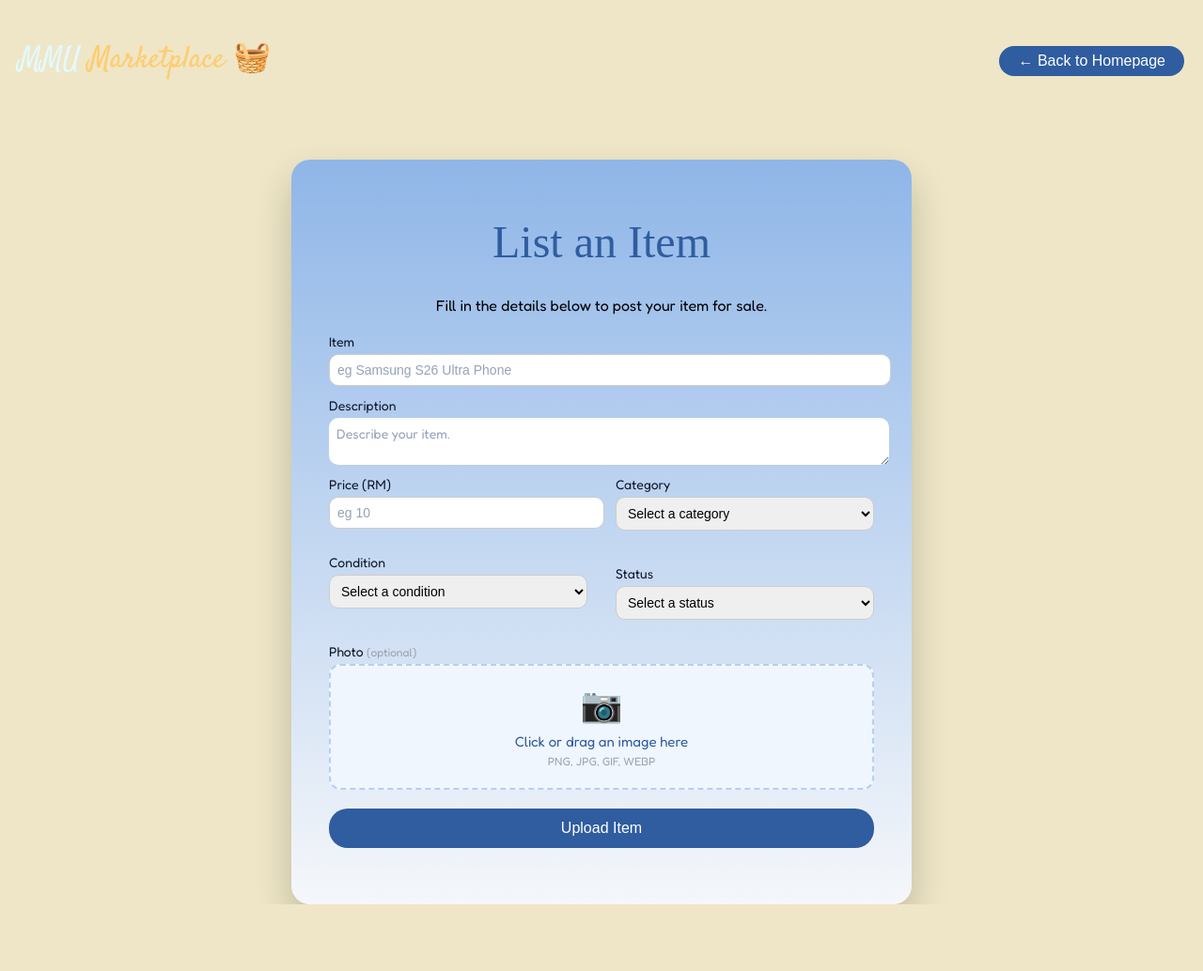
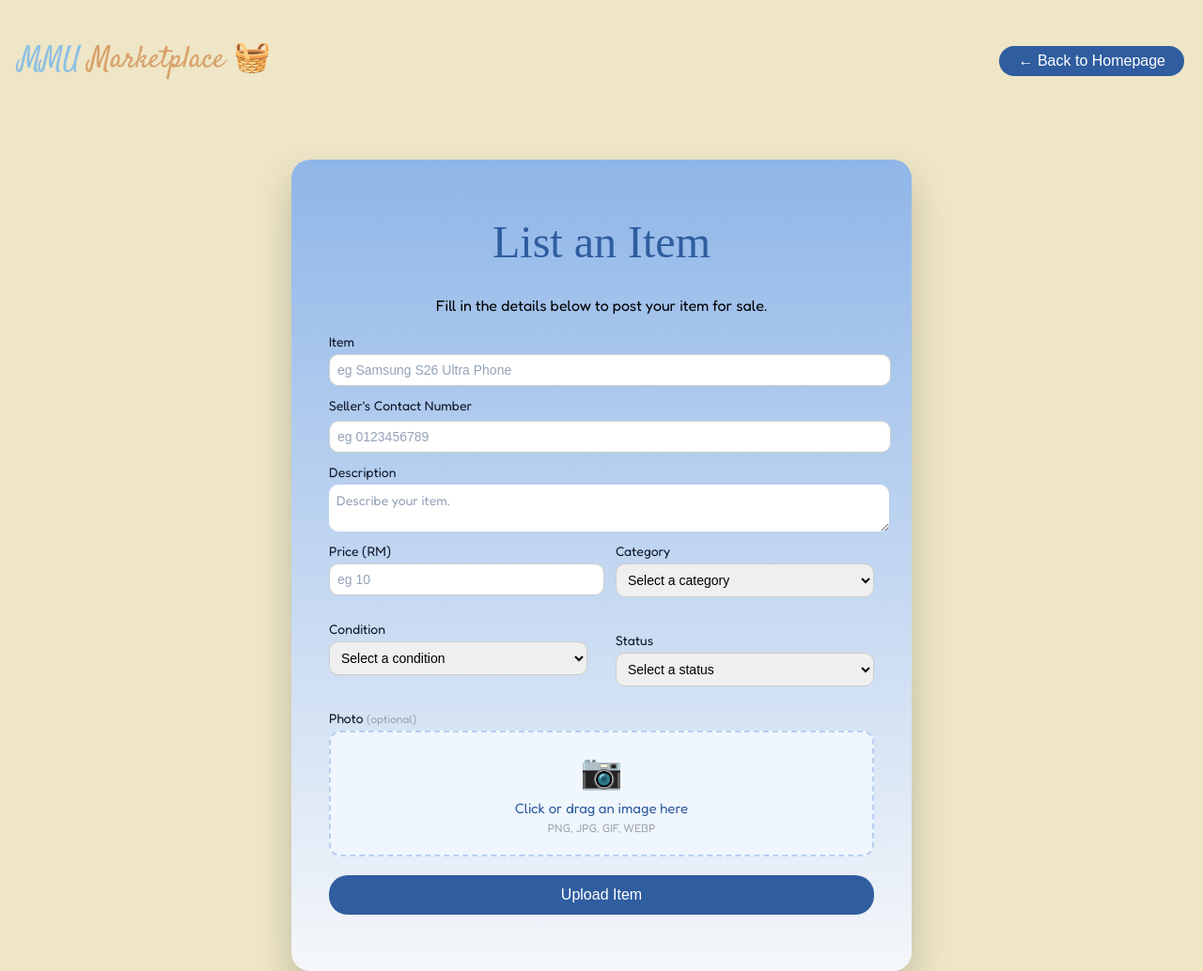
Before and after one commit to S1ngggg/GitExercise-G062-, a Flask app: page /item_form in a window 1280 px wide. Shown: the whole page at 94% size. Before the commit the page ends 963 px from the top, so only its background shows below. Run offline with Flask 3, Linux system fonts and the light colour scheme; data comes from the database, SQL or seed files in the repository; some web fonts are replaced.

Commit message:
update setting

```diff
--- a/app.py
+++ b/app.py
@@ -107,7 +107,6 @@ def create_database():
                    FOREIGN KEY(condition_id) REFERENCES item_condition(id)
                    )
                    """)
-
     # Adding default categories
 
     cursor.execute(
@@ -151,6 +150,8 @@ def create_database():
     if "image" not in item_columns:
         cursor.execute("ALTER TABLE item ADD COLUMN image TEXT")
 
+    if "seller_num" not in item_columns:
+        cursor.execute("ALTER TABLE item ADD COLUMN seller_num TEXT")
     # create user table if does not exist yet
     cursor.execute("""
 
@@ -634,7 +635,7 @@ def profile():
     cursor.execute("SELECT * FROM user WHERE id = ?", (user_id,))
     user = cursor.fetchone()
     column = user
-    filled = sum(1 for f in column if f and str(f).strip()) #count how many column r fill inside user table
+    filled = sum(1 for f in column if f and str(f).strip()!="" and str(f).strip().lower() !="none") #count how many column r fill inside user table
     total = len(column)
     percentage = int((filled/total)*100) #
     cursor.execute(
@@ -672,6 +673,7 @@ def upload_profile():
         connect.commit()
         connect.close()
 
+    flash("Profile image changed successfully!")
     return redirect(url_for('profile'))
 
 @app.route("/setting")
@@ -719,6 +721,7 @@ def upload_setting():
         connect.commit()
         connect.close()
 
+    flash("Profile image changed successfully")
     return redirect(url_for('setting'))
 
 @app.route("/update_info", methods=['POST'])
@@ -744,31 +747,15 @@ def update_info():
     session['role'] = role
     session['gender'] = gender
 
+    flash("Profile updated successfully!")
     return redirect(url_for('setting'))
 
-def get_user_data(user_id):
-    conn = sqlite3.connect('database.db')
-    conn.row_factory = sqlite3.Row #enable the row factory
-    cursor = conn.cursor()
-    cursor.execute("SELECT * FROM user WHERE id=?",(user_id,))
-    user=cursor.fetchone()
-    conn.close()
-
-    if not user:
-        return None
-
-    return{"username":user["username"],
-           "email":user["email"],
-           "address":user["address"],
-           "gender":user["gender"],
-           "role":user["role"],
-           "phone_num":user["phone_num"],
-           "profile_image":user["profile_image"]}
 
 @app.route("/setting_password", methods=["POST"])
 def setting_password():
     user_id=session.get("user_id")
     if not user_id:
+        flash("Please Login!")
         return redirect(url_for("login"))
 
     old_password = request.form.get("old_password")
@@ -780,15 +767,17 @@ def setting_password():
     cursor.execute("SELECT password FROM user WHERE id = ?", (user_id,))
     user = cursor.fetchone()
     if not user:
-        return render_template('setting.html',error=" User not found ")
+        flash("User not found!")
+        return redirect(url_for('setting'))
 
     store_password=user[0]
-    data = get_user_data(user_id)
     if not check_password_hash(store_password,old_password):
-        return render_template('setting.html',error=" Incorrect current password ",**data)
+        flash("Incorrect current password! Please try again!")
+        return redirect(url_for('setting'))
 
     if password_new != confirm_password:
-        return render_template('setting.html',error=" Password do not match ",**data) #send the data that function get from user table and sen saperate so data will not lost
+        flash("Password do not match!")
+        return redirect(url_for('setting')) #send the data that function get from user table and sen saperate so data will not lost
 
     hashed_password = generate_password_hash(password_new)
     cursor.execute("UPDATE user SET password=? WHERE id =?",(hashed_password,user_id))
@@ -797,8 +786,26 @@ def setting_password():
     conn.commit()
     conn.close()
 
-    return render_template('setting.html',success=" Password updated successfully ",**data)
+    flash("Password updated successfully!")
+    return redirect(url_for('setting'))
 
+@app.route("/delete_account", methods=["POST"])
+def delete_account():
+    user_id = session.get("user_id")
+    conn = sqlite3.connect("database.db")
+    cursor = conn.cursor()
+    cursor.execute("PRAGMA table_info(user)")
+    print(cursor.fetchall())
+
+    cursor.execute(
+        "DELETE FROM user WHERE id = ?",(user_id,))
+    conn.commit()
+    conn.close()
+
+    session.clear() #logout
+
+    flash("Account deleted successfully")
+    return redirect(url_for('home'))
 
 @app.route("/logout")
 def logout():
@@ -1096,6 +1103,9 @@ def item_form():
         category = request.form['category']
         status = request.form['status']
         condition = request.form['condition']
+        seller_num = request.form['seller_num']
+
+        seller_num = "60" + seller_num
 
         # Handle image upload
         image_filename = None
@@ -1107,9 +1117,9 @@ def item_form():
                     app.config['UPLOAD_FOLDER'], image_filename))
 
         cursor.execute("""
-                       INSERT INTO item(title, description, category_id, status_id, condition_id, price, image)
-                       VALUES(?,?,?,?,?,?,?)
-                       """, (title, description, category, status, condition, price, image_filename))
+                       INSERT INTO item(title, description, category_id, status_id, condition_id, price, image, seller_num)
+                       VALUES(?,?,?,?,?,?,?,?)
+                       """, (title, description, category, status, condition, price, image_filename, seller_num))
         user_id = session.get("user_id")
         if user_id:
             addactivity(cursor, user_id, "Added item")
@@ -1140,7 +1150,7 @@ def item_detail(item_id):
     cursor.execute("""
         SELECT item.id, item.title, item.description, item.price,
                category.name, status.condition,
-               item_condition.name, item.image
+               item_condition.name, item.image, item.seller_num
         FROM item
         JOIN category ON item.category_id = category.id
         JOIN status ON item.status_id = status.id
@@ -1204,7 +1214,7 @@ def edit_item(item_id):
         return redirect(url_for('item_detail', item_id=item_id))
 
     cursor.execute("""
-        SELECT id, title, description, price, category_id, status_id, condition_id, image
+        SELECT id, title, description, price, category_id, status_id, condition_id, image, seller_num
         FROM item WHERE id = ?
     """, (item_id,))
     item = cursor.fetchone()
--- a/static/css/layout.css
+++ b/static/css/layout.css
@@ -1458,7 +1458,7 @@ select {
 input:focus, select:focus{ /*the border will change when click*/
     outline: none;
     border-color: #2f5d9f;
-    border-width: 2px;
+    border-width: 1.5px;
 }
 
 .save-button{
@@ -1569,18 +1569,33 @@ input:focus, select:focus{ /*the border will change when click*/
     color: white;
 }
 
-.error{
-    color:red;
+.seller_num{
+    margin-top: 12px;
+    margin-bottom: 10px;
+}
+
+.seller_num label{
+    display: block;
+    margin-bottom: 8px;
+    font-weight: 500;
+    font-family: "Fredoka", sans-serif;
+    font-optical-sizing: auto;
+    font-weight: 400;
+    font-style: normal;
+    font-variation-settings: "wdth" 100;
+    color: #0f172a;
+    font-size: 14px;
+}
+
+.seller_num input{
+    width: 100%;
+    height: 32px;
+    padding: 0 8px;
+    border-radius: 10px;
+    font-size: 14px;
+}
+
+.seller_num input:focus{
+    border: 1.5px solid #2f5d9f;
     background: white;
-    border: 1.5px solid red;
-    margin-top:8px;
-    width:fit-content;
-}
-
-.success{
-    color: green;
-    background:white;
-    border: 1.5px solid green;
-    margin-top:8px;
-    width:fit-content;
-}
+}
--- a/static/css/style.css
+++ b/static/css/style.css
@@ -518,6 +518,11 @@
     flex-wrap: wrap;
 }
 
+.detail_actions a{
+    display: block;
+    width: 100%;
+}
+
 .detail_button_primary {
     background-color: #2f5d9f;
     color: white;
--- a/templates/home.html
+++ b/templates/home.html
@@ -15,7 +15,7 @@
         <div class="home_nav_right">
             <a href="{{ url_for('item_form') }}"><button class="nav_button nav_button_primary">Sell Item</button></a>
             <a href="{{ url_for('profile') }}"><button class="nav_button">Dashboard</button></a>
-            <a href="#"><button class="nav_button">Settings</button></a>
+            <a href="{{ url_for('setting')}}"><button class="nav_button">Settings</button></a>
             <a href="{{ url_for('logout') }}"><button class="nav_button nav_button_logout">Logout</button></a>
         </div>
     </nav>
--- a/templates/item_detail.html
+++ b/templates/item_detail.html
@@ -55,8 +55,10 @@
 
                 <hr class="detail_divider">
 
-                <div class="detail_actions">
-                    <button class="detail_button_primary">Contact Seller</button>
+                <div class="detail_actions"> <!-- _blank open link in a new tab, onclick =html event attribute run when user click-->
+                    <button class="detail_button_primary" onclick="window.open('https://wa.me/{{ item[8] }}? text=Hi%20I%20want%20to%20enquire', '_blank')"> <!--text set whatsapp message %20represent space in url encoding-->
+                        Contact Seller
+                    </button>
                 </div>
 
                 {% if session.get('user_id') %}
--- a/templates/item_edit.html
+++ b/templates/item_edit.html
@@ -24,6 +24,11 @@
             <div class="input-group">
                 <label for="title">Title</label>
                 <input type="text" id="title" name="title" value="{{ item[1] }}" required>
+            </div>
+
+            <div class="seller_num">
+                <label for="seller_num">Seller's Contact Number</label>
+                <input type="tel" id="seller_num" name="seller_num" value="{{ item[8] }}" readonly>
             </div>
 
             <div class="input-group" style="margin-top:12px;">
--- a/templates/item_form.html
+++ b/templates/item_form.html
@@ -8,7 +8,7 @@
 
 <body class="outside">
     <header>
-        <h1 class="title">MMU <span class="highlight">Marketplace 🧺</span></h1>
+        <h1 class="title_home">MMU <span class="highlight_home">Marketplace 🧺</span></h1>
         <div class="navigation">
             <a href="{{ url_for('home_page') }}"><button>← Back to Homepage</button></a>
         </div>
@@ -25,6 +25,11 @@
             <div class="input-group">
                 <label for="title">Item</label>
                 <input type="text" id="title" name="title" placeholder="eg Samsung S26 Ultra Phone" required>
+            </div>
+
+            <div class="seller_num">
+                <label for="seller_num">Seller's Contact Number</label>
+                <input type="tel" id="seller_num" name="seller_num" placeholder="eg 0123456789" minlength="10" maxlength="11" pattern="01[0-9]{8,9}" required>
             </div>
 
             <div class="input-group" style="margin-top:12px;">
```
Also changed, not shown: templates/check-otp.html (+10 -1 lines), templates/index.html (+13 -0 lines), templates/login.html (+7 -1 lines), templates/reset_password.html (+10 -1 lines), templates/setting.html (+20 -13 lines), templates/user_profile.html (+16 -0 lines).
